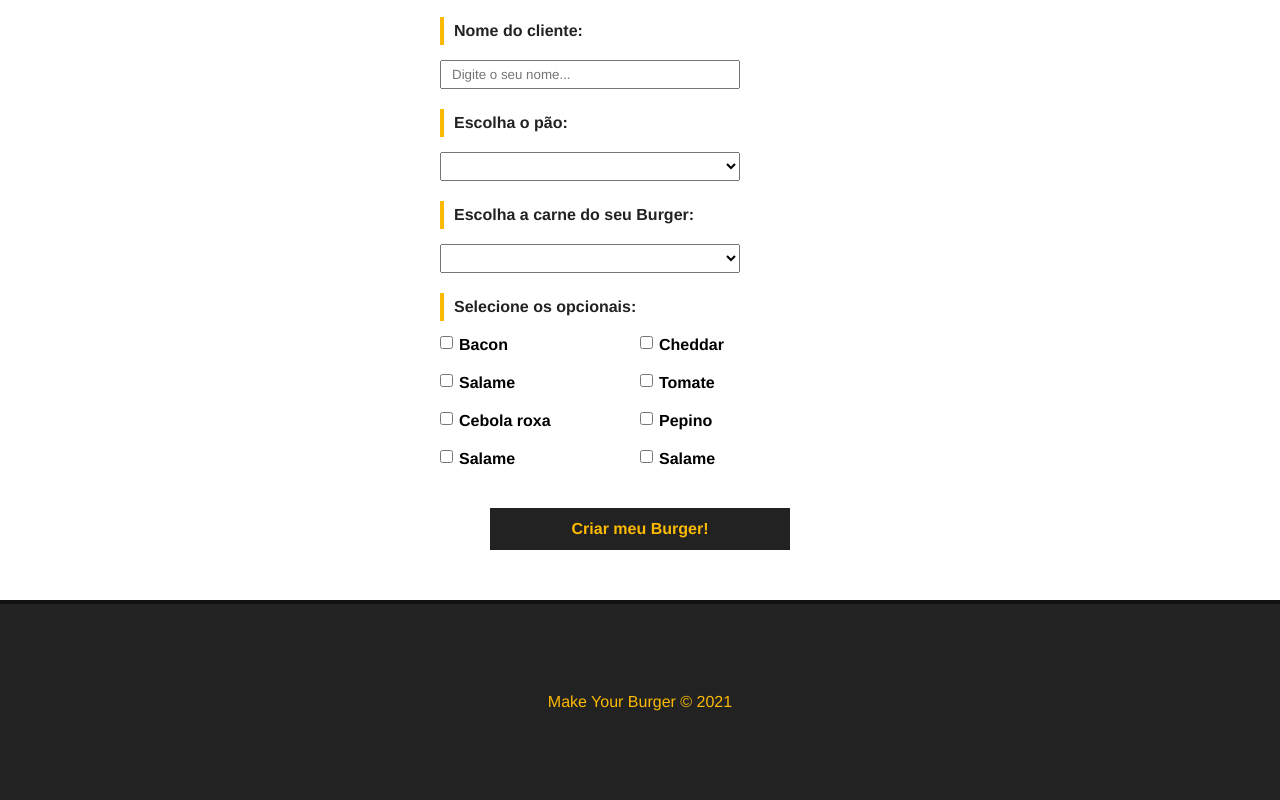
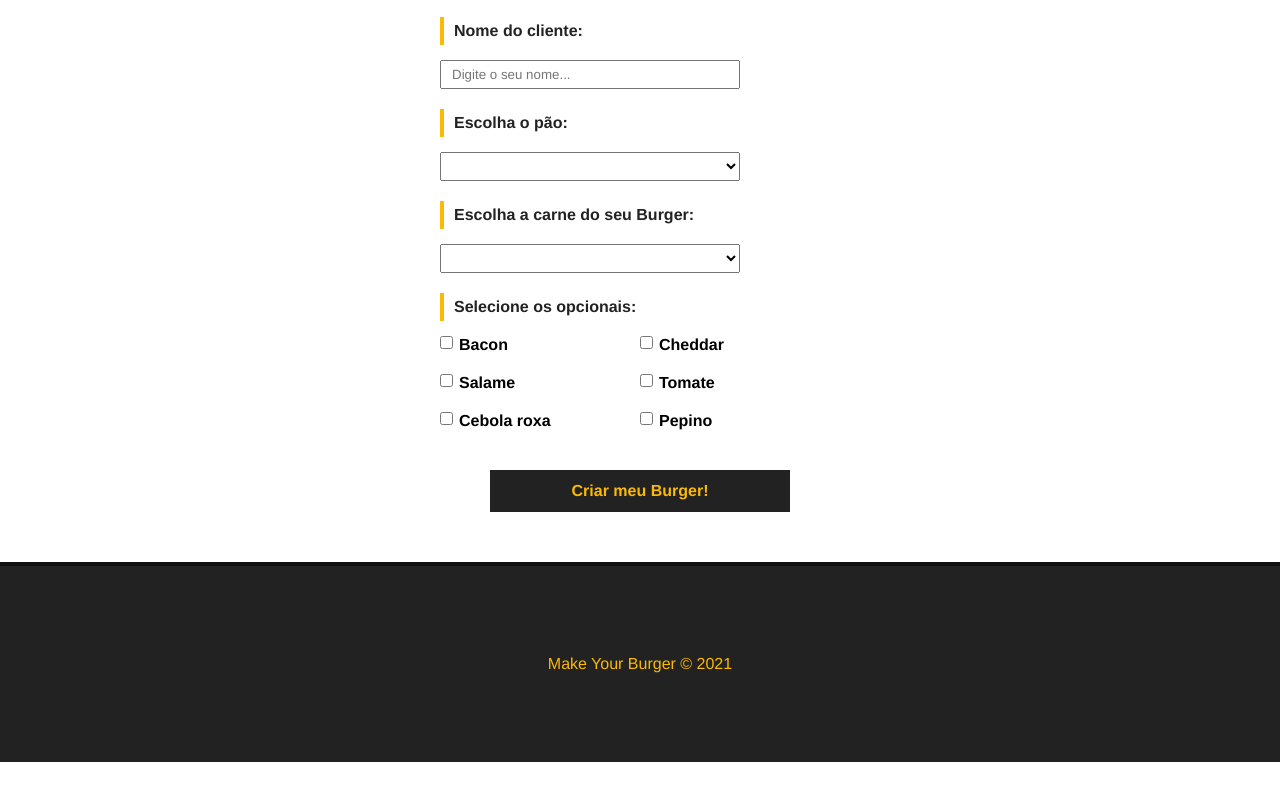
Before and after one commit to JNR23/project-burger-vuejs, a Vue app: page / in a window 1280 px wide. Shown: the part 739-1539 px from the top of the page. After the commit the page ends 1501 px from the top, so only its background shows below. Built offline with nearby package versions, Linux system fonts and the light colour scheme; data requests are answered from the project's data file.

Commit message:
Receiving order statuses

```diff
--- a/src/components/BurgerForm.vue
+++ b/src/components/BurgerForm.vue
@@ -29,16 +29,6 @@
                     <div class="checkbox-container" v-for="opcional in opcionaisData" :key="opcional.id">
                         <input type="checkbox" name="opcionais" v-model="opcionais" :value="opcional.tipo">
                         <span>{{ opcional.tipo }}</span>
-                    </div>
-
-                    <div class="checkbox-container">
-                        <input type="checkbox" name="opcionais" v-model="opcionais" value="salame">
-                        <span>Salame</span>
-                    </div>
-
-                    <div class="checkbox-container">
-                        <input type="checkbox" name="opcionais" v-model="opcionais" value="salame">
-                        <span>Salame</span>
                     </div>
                 </div>
 
--- a/src/components/Dashboard.vue
+++ b/src/components/Dashboard.vue
@@ -17,14 +17,17 @@
                 <div>{{ burger.nome }}</div>
                 <div>{{ burger.pao }}</div>
                 <div>{{ burger.carne }}</div>
+
                 <div>
                     <ul>
                         <li v-for="(opcional, index) in burger.opcionais" :key="index">{{ opcional }}</li>
                     </ul>
                 </div>
+
                 <div>
                     <select name="status" class="status">
                         <option value="">Selecione</option>
+                        <option v-for="s in status" :key="s.id" value="s.tipo" :selected="burger.status == s.tipo">{{ s.tipo }}</option>
                     </select>
                     <button class="delete-btn">Cancelar</button>
                 </div>
@@ -48,6 +51,12 @@ export default {
             const req = await fetch("http://localhost:3000/burgers");
             const data = await req.json();
             this.burgers = data;
+            this.getStatus();
+        },
+        async getStatus() {
+            const req = await fetch("http://localhost:3000/status");
+            const data = await req.json();
+            this.status = data;
         }
     },
     mounted() {
```
